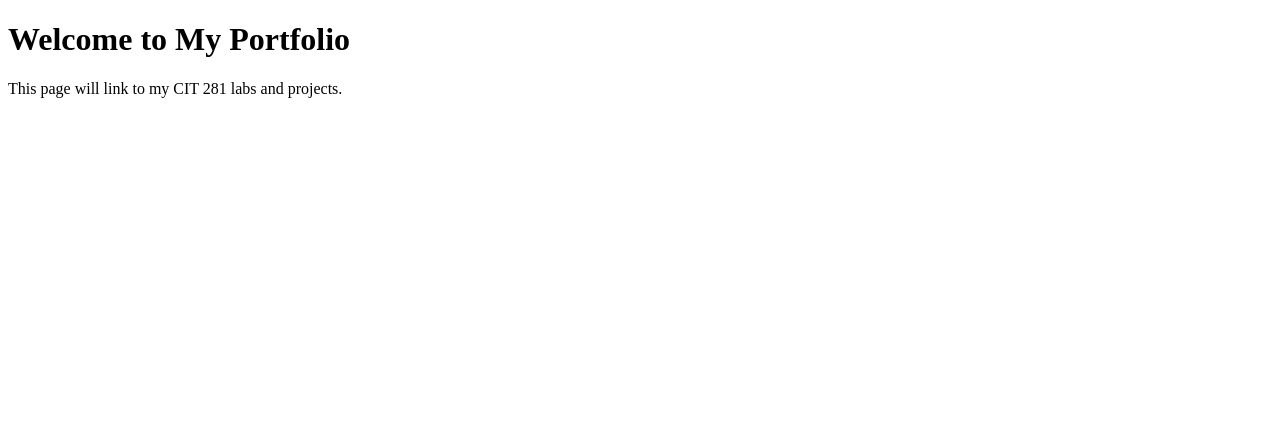
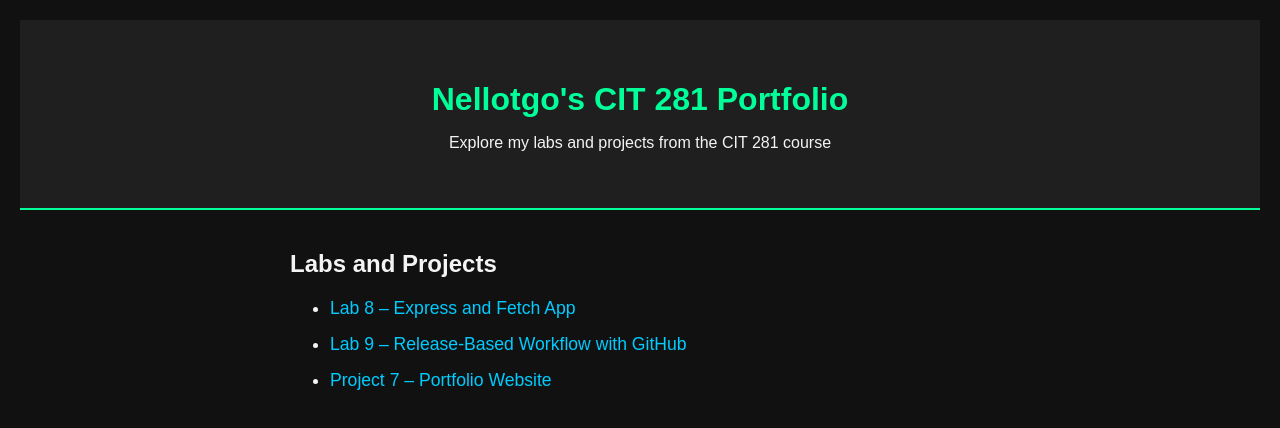
Before and after one commit to Nellotgo/Nellotgo.github.io, a plain HTML site: page index.html in a window 1280 px wide. Drawn offline with Linux system fonts and the light colour scheme.

Commit message:
Update index.html

```diff
--- a/index.html
+++ b/index.html
@@ -1,10 +1,57 @@
 <!DOCTYPE html>
-<html>
+<html lang="en">
 <head>
-  <title>My CIT Minor Portfolio</title>
+  <meta charset="UTF-8">
+  <meta name="viewport" content="width=device-width, initial-scale=1">
+  <title>Nellotgo's CIT 281 Portfolio</title>
+  <style>
+    body {
+      font-family: Arial, sans-serif;
+      background-color: #111;
+      color: #f4f4f4;
+      margin: 0;
+      padding: 20px;
+    }
+    header {
+      text-align: center;
+      padding: 40px;
+      background-color: #1f1f1f;
+      border-bottom: 2px solid #00ff99;
+    }
+    h1 {
+      margin-bottom: 10px;
+      color: #00ff99;
+    }
+    a {
+      color: #00ccff;
+      text-decoration: none;
+    }
+    a:hover {
+      text-decoration: underline;
+    }
+    .projects {
+      max-width: 700px;
+      margin: 40px auto;
+    }
+    .projects li {
+      margin-bottom: 15px;
+      font-size: 1.1em;
+    }
+  </style>
 </head>
 <body>
-  <h1>Welcome to My Portfolio</h1>
-  <p>This page will link to my CIT 281 labs and projects.</p>
+  <header>
+    <h1>Nellotgo's CIT 281 Portfolio</h1>
+    <p>Explore my labs and projects from the CIT 281 course</p>
+  </header>
+
+  <div class="projects">
+    <h2>Labs and Projects</h2>
+    <ul>
+      <li><a href="https://github.com/Nellotgo/cit281-lab08" target="_blank">Lab 8 – Express and Fetch App</a></li>
+      <li><a href="https://github.com/Nellotgo/cit281-lab09" target="_blank">Lab 9 – Release-Based Workflow with GitHub</a></li>
+      <li><a href="https://github.com/Nellotgo/cit281-p7" target="_blank">Project 7 – Portfolio Website</a></li>
+    </ul>
+  </div>
 </body>
 </html>
```
